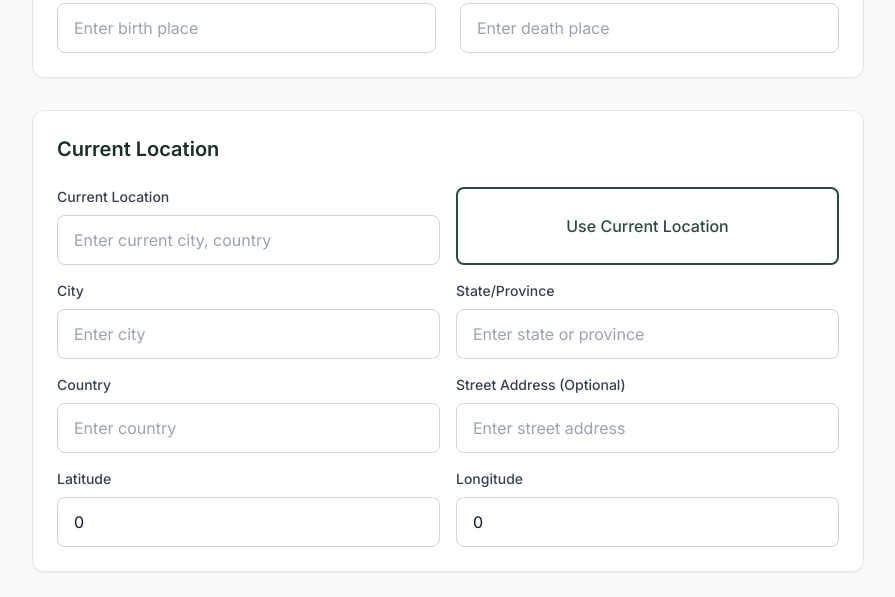
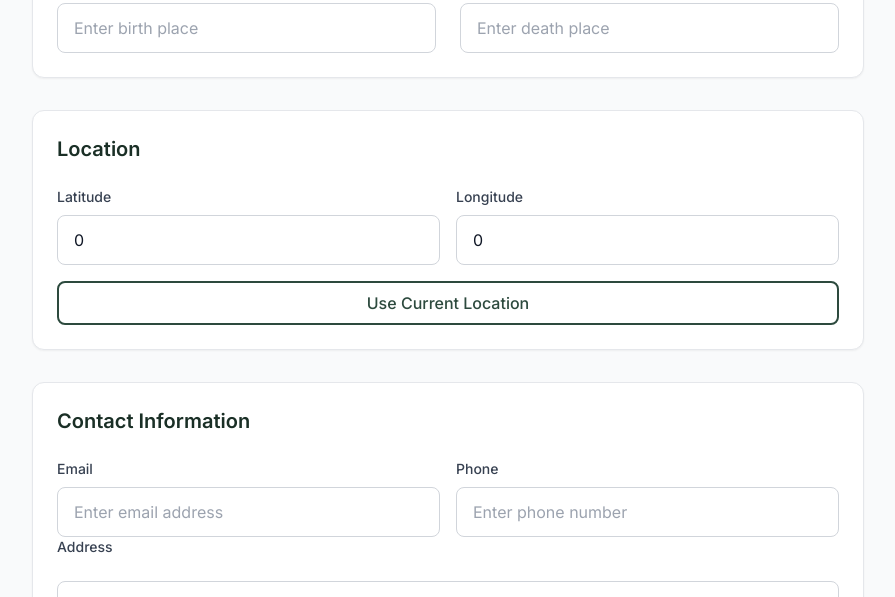
Before and after one commit to OIgboerika/AncestorLens, a React (Vite) app: page /family-tree/builder in a window 1280 px wide. Shown: the part 1340-1937 px from the top of the page, without its empty margins (320-1215 px from the left). Built offline with nearby package versions, Linux system fonts and the light colour scheme; no server answers; sample sign-in values are in the browser's storage.

Commit message:
Simplify location fields and implement geolocation functionality

```diff
--- a/src/pages/family/FamilyTreeBuilderPage.tsx
+++ b/src/pages/family/FamilyTreeBuilderPage.tsx
@@ -26,15 +26,10 @@ const FamilyTreeBuilderPage = () => {
     deathDate: '',
     birthPlace: '',
     deathPlace: '',
-    currentLocation: '',
-    city: '',
-    state: '',
-    country: '',
     coordinates: { lat: 0, lng: 0 },
     occupation: '',
     email: '',
     phone: '',
-    address: '',
     bio: '',
     relationship: '',
     parentId: '',
@@ -78,6 +73,7 @@ const FamilyTreeBuilderPage = () => {
   // Heritage tags state
   const [tags, setTags] = useState<string[]>([])
   const [newTag, setNewTag] = useState('')
+  const [isGettingLocation, setIsGettingLocation] = useState(false)
   const suggested = [
     'Maasai','Yoruba','Asante','Zulu','Igbo','Hausa','Amhara','Xhosa','Elder','Storyteller','Lineage Keeper','Community Leader','Artisan','Warrior','Healer','Spiritual Guide','Historian','Poet','Musician','Educator','Innovator','Youth Ambassador'
   ]
@@ -110,6 +106,53 @@ const FamilyTreeBuilderPage = () => {
     }
   }
 
+  const handleGetCurrentLocation = async () => {
+    if (!navigator.geolocation) {
+      alert('Geolocation is not supported by this browser.')
+      return
+    }
+
+    setIsGettingLocation(true)
+
+    try {
+      const position = await new Promise<GeolocationPosition>((resolve, reject) => {
+        navigator.geolocation.getCurrentPosition(resolve, reject, {
+          enableHighAccuracy: true,
+          timeout: 10000,
+          maximumAge: 0
+        })
+      })
+
+      const { latitude, longitude } = position.coords
+
+      setFormData(prev => ({
+        ...prev,
+        coordinates: { lat: latitude, lng: longitude }
+      }))
+
+      // Reverse geocode to get address
+      try {
+        const response = await fetch(
+          `https://nominatim.openstreetmap.org/reverse?format=json&lat=${latitude}&lon=${longitude}&zoom=18&addressdetails=1`
+        )
+        const data = await response.json()
+
+        if (data.display_name) {
+          console.log('Location found:', data.display_name)
+        }
+      } catch (error) {
+        console.log('Reverse geocoding failed, but coordinates are set')
+      }
+
+      alert('Current location set successfully!')
+    } catch (error) {
+      console.error('Error getting location:', error)
+      alert('Failed to get current location. Please check your browser permissions.')
+    } finally {
+      setIsGettingLocation(false)
+    }
+  }
+
   const handleSubmit = async (e: React.FormEvent) => {
     e.preventDefault()
 
@@ -127,10 +170,7 @@ const FamilyTreeBuilderPage = () => {
       role: formData.deathDate ? 'Deceased' : 'Living',
       birthYear: formData.birthDate ? new Date(formData.birthDate).getFullYear().toString() : '',
       deathYear: formData.deathDate ? new Date(formData.deathDate).getFullYear().toString() : '',
-      location: formData.currentLocation || formData.birthPlace || 'Unknown',
-      city: formData.city,
-      state: formData.state,
-      country: formData.country,
+      location: formData.birthPlace || 'Unknown',
       coordinates: formData.coordinates,
       image: undefined as string | undefined
     }
@@ -157,16 +197,12 @@ const FamilyTreeBuilderPage = () => {
           birthPlace: formData.birthPlace || undefined,
           deathPlace: formData.deathPlace || undefined,
           location: payload.location || undefined,
-          city: payload.city || undefined,
-          state: payload.state || undefined,
-          country: payload.country || undefined,
           coordinates: payload.coordinates || undefined,
           relationship: formData.relationship,
           gender: formData.gender || undefined,
           occupation: formData.occupation || undefined,
           email: formData.email || undefined,
           phone: formData.phone || undefined,
-          address: formData.address || undefined,
           bio: formData.bio || undefined,
           image: imageUrl,
           heritageTags: tags,
@@ -407,68 +443,11 @@ const FamilyTreeBuilderPage = () => {
           </div>
         </Card>
 
-        {/* Current Location */}
+        {/* Location */}
         <Card>
-          <h2 className="text-xl font-semibold text-ancestor-dark mb-6">Current Location</h2>
+          <h2 className="text-xl font-semibold text-ancestor-dark mb-6">Location</h2>
 
           <div className="grid grid-cols-1 sm:grid-cols-2 gap-4">
-            <Input
-              label="Current Location"
-              name="currentLocation"
-              value={formData.currentLocation}
-              onChange={handleInputChange}
-              placeholder="Enter current city, country"
-            />
-
-            <div className="flex space-x-2">
-              <Button
-                type="button"
-                variant="outline"
-                onClick={() => {/* TODO: Get current location */}}
-                className="flex-1"
-              >
-                Use Current Location
-              </Button>
-            </div>
-          </div>
-
-          <div className="grid grid-cols-1 sm:grid-cols-2 gap-4 mt-4">
-            <Input
-              label="City"
-              name="city"
-              value={formData.city}
-              onChange={handleInputChange}
-              placeholder="Enter city"
-            />
-
-            <Input
-              label="State/Province"
-              name="state"
-              value={formData.state}
-              onChange={handleInputChange}
-              placeholder="Enter state or province"
-            />
-          </div>
-
-          <div className="grid grid-cols-1 sm:grid-cols-2 gap-4 mt-4">
-            <Input
-              label="Country"
-              name="country"
-              value={formData.country}
-              onChange={handleInputChange}
-              placeholder="Enter country"
-            />
-
-            <Input
-              label="Street Address (Optional)"
-              name="address"
-              value={formData.address}
-              onChange={handleInputChange}
-              placeholder="Enter street address"
-            />
-          </div>
-
-          <div className="grid grid-cols-1 sm:grid-cols-2 gap-4 mt-4">
             <Input
               label="Latitude"
               name="coordinates.lat"
@@ -494,6 +473,18 @@ const FamilyTreeBuilderPage = () => {
               }))}
               placeholder="Enter longitude"
             />
+          </div>
+
+          <div className="mt-4">
+            <Button
+              type="button"
+              variant="outline"
+              onClick={handleGetCurrentLocation}
+              disabled={isGettingLocation}
+              className="w-full"
+            >
+              {isGettingLocation ? 'Getting Location...' : 'Use Current Location'}
+            </Button>
           </div>
         </Card>
 
```
